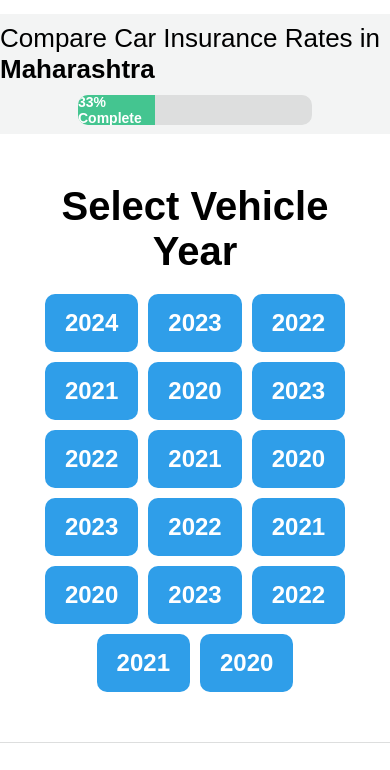
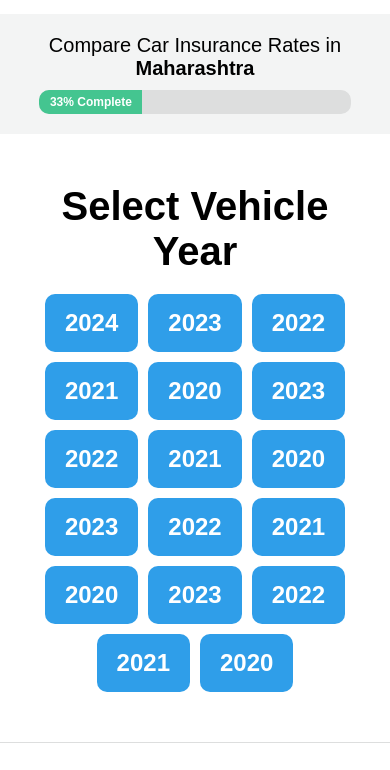
Before and after one commit to salman7875/smart-finance, a plain HTML site: page public/survey.html in a window 390 px wide. Shown: the part 56-826 px from the top of the page. Drawn offline with Linux system fonts and the light colour scheme.

Commit message:
progress-bar fix

```diff
--- a/public/survey.css
+++ b/public/survey.css
@@ -169,4 +169,18 @@ p:last-child {
   p:last-child {
     width: 90%;
   }
+
+  #progress > h2 {
+    text-align: center;
+    font-size: 2rem;
+  }
+
+  .progress-bar {
+    height: 2.4rem;
+    width: 80%;
+  }
+
+  .progress-percent {
+    font-size: 1.2rem;
+  }
 }
```
